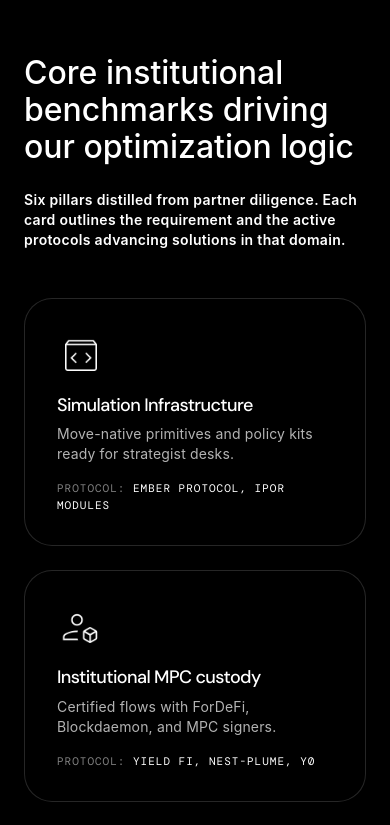
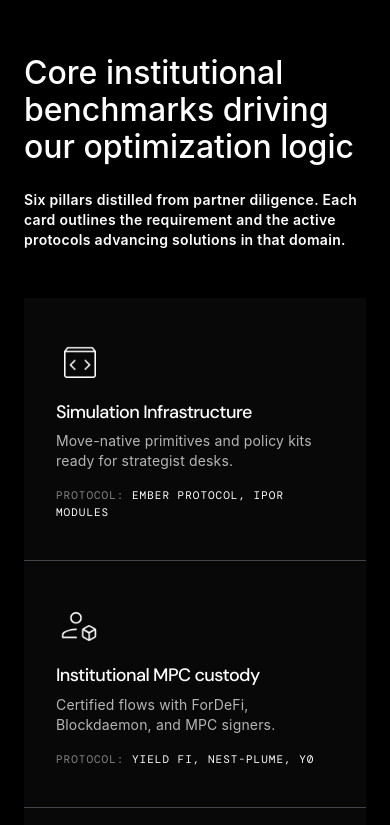
Before and after one commit to truthseeking2201/NODO-Final-B2B-Landing-Page, a React (Vite) app: page / in a window 390 px wide. Shown: the part 4800-5625 px from the top of the page. Built offline with nearby package versions, Linux system fonts and the light colour scheme; no server answers; a web font is replaced by a local one.

Commit message:
Update Benchmarks, Footer, and UnifiedArchitecture sections

```diff
--- a/src/components/sections/BenchmarksSection.tsx
+++ b/src/components/sections/BenchmarksSection.tsx
@@ -41,7 +41,7 @@ const benchmarks = [
 
 export default function BenchmarksSection() {
   return (
-    <section className={`pt-14 sm:pt-20 lg:pt-28 pb-[80px] sm:pb-[90px] lg:pb-[100px]`} id="benchmarks">
+    <section className="pt-14 sm:pt-20 lg:pt-28 pb-0" id="benchmarks">
       <div className={`${CONTAINER_CLASS} space-y-12`}>
         <div className="flex flex-col gap-6 lg:flex-row">
           <h2 className="flex-1 text-[32px] font-medium leading-[1.15] sm:text-[40px] lg:text-[48px]">
@@ -52,9 +52,13 @@ export default function BenchmarksSection() {
             solutions in that domain.
           </p>
         </div>
-        <div className="grid gap-6 md:grid-cols-2 lg:grid-cols-3">
+        <div className="grid gap-[1px] bg-[#43444A] md:grid-cols-2 lg:grid-cols-3">
           {benchmarks.map((benchmark) => (
-            <article key={benchmark.title} className="space-y-4 rounded-[28px] border border-white/15 bg-black/40 p-8">
+            <article
+              key={benchmark.title}
+              className="group relative flex flex-col gap-4 bg-[#080808] px-8 py-10 transition duration-300 hover:bg-[linear-gradient(180deg,#282929_0%,#0A0A0A_100%)]"
+            >
+              <div className="relative z-10 space-y-4">
                 <img src={benchmark.icon} alt="" className="h-12 w-12" />
                 <div className="space-y-2">
                   <p className="font-dm text-[18px] font-medium leading-[1.2] tracking-[-0.6px] text-white sm:text-[20px]">
@@ -66,6 +70,11 @@ export default function BenchmarksSection() {
                   <span className="text-white/50">PROTOCOL: </span>
                   {benchmark.protocol}
                 </p>
+              </div>
+              <span className="pointer-events-none absolute left-0 top-0 hidden h-2 w-2 -translate-x-1/2 -translate-y-1/2 bg-white opacity-0 transition group-hover:block group-hover:opacity-100" />
+              <span className="pointer-events-none absolute right-0 top-0 hidden h-2 w-2 translate-x-1/2 -translate-y-1/2 bg-white opacity-0 transition group-hover:block group-hover:opacity-100" />
+              <span className="pointer-events-none absolute bottom-0 left-0 hidden h-2 w-2 -translate-x-1/2 translate-y-1/2 bg-white opacity-0 transition group-hover:block group-hover:opacity-100" />
+              <span className="pointer-events-none absolute bottom-0 right-0 hidden h-2 w-2 translate-x-1/2 translate-y-1/2 bg-white opacity-0 transition group-hover:block group-hover:opacity-100" />
             </article>
           ))}
         </div>
--- a/src/components/sections/Footer.tsx
+++ b/src/components/sections/Footer.tsx
@@ -81,9 +81,8 @@ export default function Footer() {
         </div>
       </div>
       <div className="mt-12 border-t border-white/10">
-        <div className={`${CONTAINER_CLASS} flex flex-col items-center justify-between gap-4 py-6 text-white/60 sm:flex-row`}>
+        <div className={`${CONTAINER_CLASS} py-6 text-center text-white/60 sm:text-left`}>
           <p>© 2025 NODO. All rights reserved.</p>
-          <div className="h-8 w-20 rounded-full border border-white/30" />
         </div>
       </div>
     </footer>
--- a/src/components/sections/UnifiedArchitectureSection.tsx
+++ b/src/components/sections/UnifiedArchitectureSection.tsx
@@ -56,7 +56,7 @@ export default function UnifiedArchitectureSection() {
           </div>
         </div>
         <div className="flex flex-col items-center gap-6">
-          <div className="flex w-full max-w-3xl flex-col gap-6 rounded-[24px] bg-white px-6 py-5 text-black sm:flex-row sm:items-center sm:justify-between">
+          <div className="flex w-full max-w-3xl flex-col gap-6 rounded-[24px] bg-white px-6 py-5 text-black sm:flex-row sm:items-center sm:justify-between sm:rounded-full">
             <div className="flex items-center gap-4">
               <div className="h-14 w-14 overflow-hidden rounded-full border-4 border-black/5">
                 <img src="/images/alden.png" alt="Alden" className="h-full w-full object-cover" />
```
Lines whose indentation alone changed are shown as unchanged.
